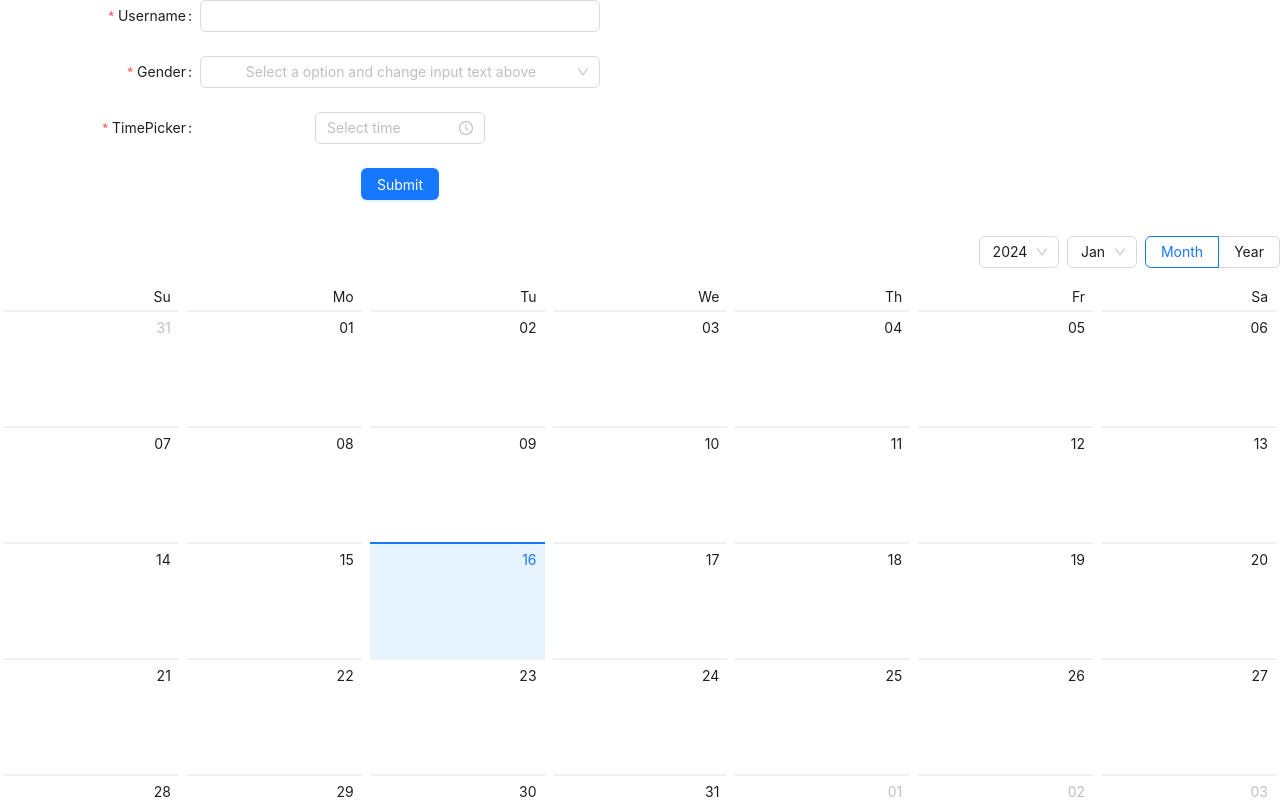
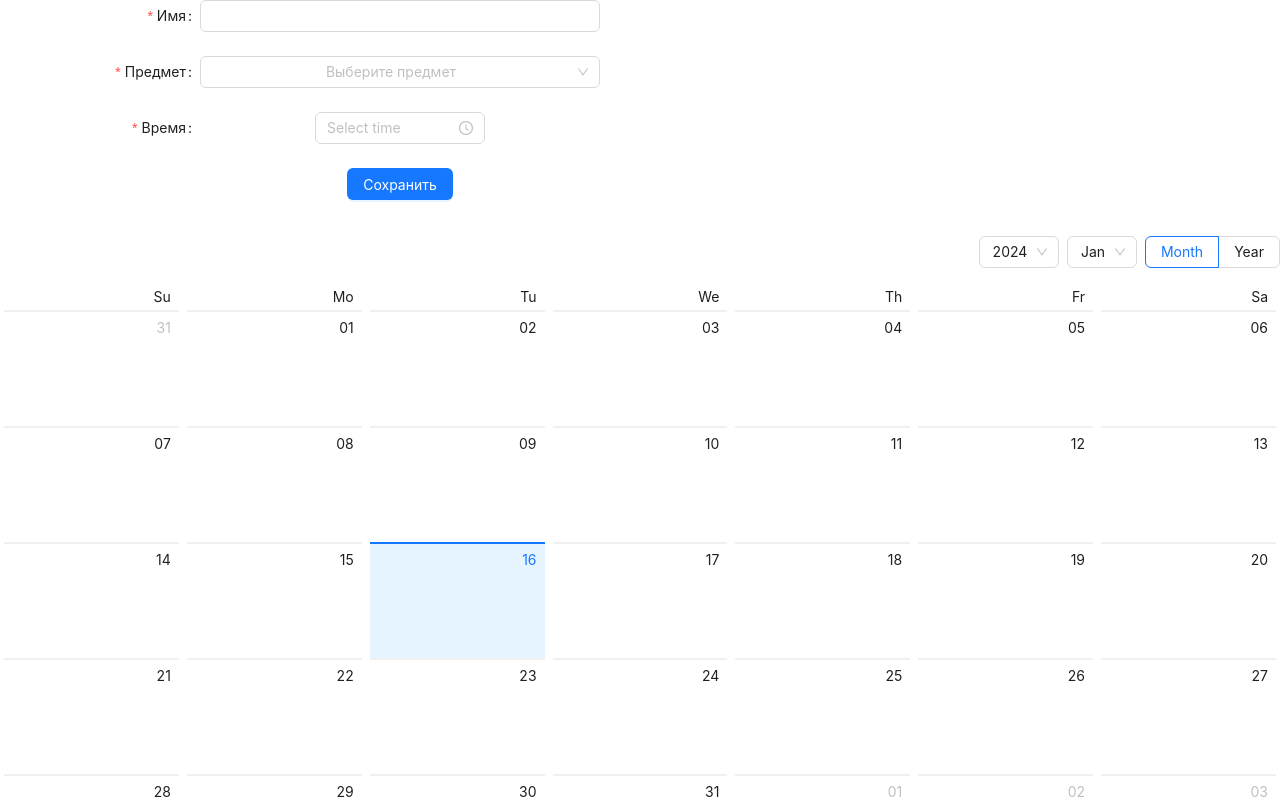
Before and after one commit to Regarn170899/app-tutors, a React (Create React App) app: page / in a window 1280 px wide. Shown: the top 800 px of the page. Built offline with nearby package versions, Linux system fonts and the light colour scheme.

Commit message:
pravki TimeForm.jsx

```diff
--- a/src/Components/TimeForm/TimeForm.jsx
+++ b/src/Components/TimeForm/TimeForm.jsx
@@ -5,7 +5,7 @@ const config = {
         {
             type: 'object',
             required: true,
-            message: 'Please select time!',
+            message: 'Укажите время',
         },
     ],
 };
@@ -13,16 +13,18 @@ const onFinishFailed = (errorInfo) => {
     console.log('Failed:', errorInfo);
 };
 const TimeForm = (props) => {
+    const [form] = Form.useForm();
     const onFinish = (values) => {
         const timeFormat = {
             ...values,
             time : values.time.format('HH:mm:ss'),
         }
         props.setTimeFormResult([...props.timeFormResult, timeFormat])
-        console.log(props.timeFormResult)
+        form.resetFields();
     };
     return (
     <Form
+        form={form}
         name="basic"
         labelCol={{
             span: 8,
@@ -41,12 +43,12 @@ const TimeForm = (props) => {
         autoComplete="off"
     >
         <Form.Item
-            label="Username"
+            label="Имя"
             name="name"
             rules={[
                 {
                     required: true,
-                    message: 'Please input your username!',
+                    message: 'Введите имя',
                 },
             ]}
         >
@@ -55,22 +57,26 @@ const TimeForm = (props) => {
         <Form.Item
 
             name="subject"
-            label="Gender"
-            rules={[{required: true}]}
+            label="Предмет"
+            rules={[
+                {required: true,
+                message: 'Выберите предмет'
+                },
+            ]}
         >
             <Select
-                placeholder="Select a option and change input text above"
+                placeholder="Выберите предмет"
                 allowClear
             >
-                <Option value="male">male</Option>
-                <Option value="female">female</Option>
-                <Option value="other">other</Option>
+                <Option value="Russian">Русский язык</Option>
+                <Option value="Math">Математика</Option>
+                <Option value="English">Английский язык</Option>
             </Select>
         </Form.Item>
         <Form.Item
 
             name="time"
-            label="TimePicker" {...config}
+            label="Время" {...config}
         >
             <TimePicker
             />
@@ -82,7 +88,7 @@ const TimeForm = (props) => {
             }}
         >
             <Button type="primary" htmlType="submit">
-                Submit
+                Сохранить
             </Button>
         </Form.Item>
     </Form>
```
